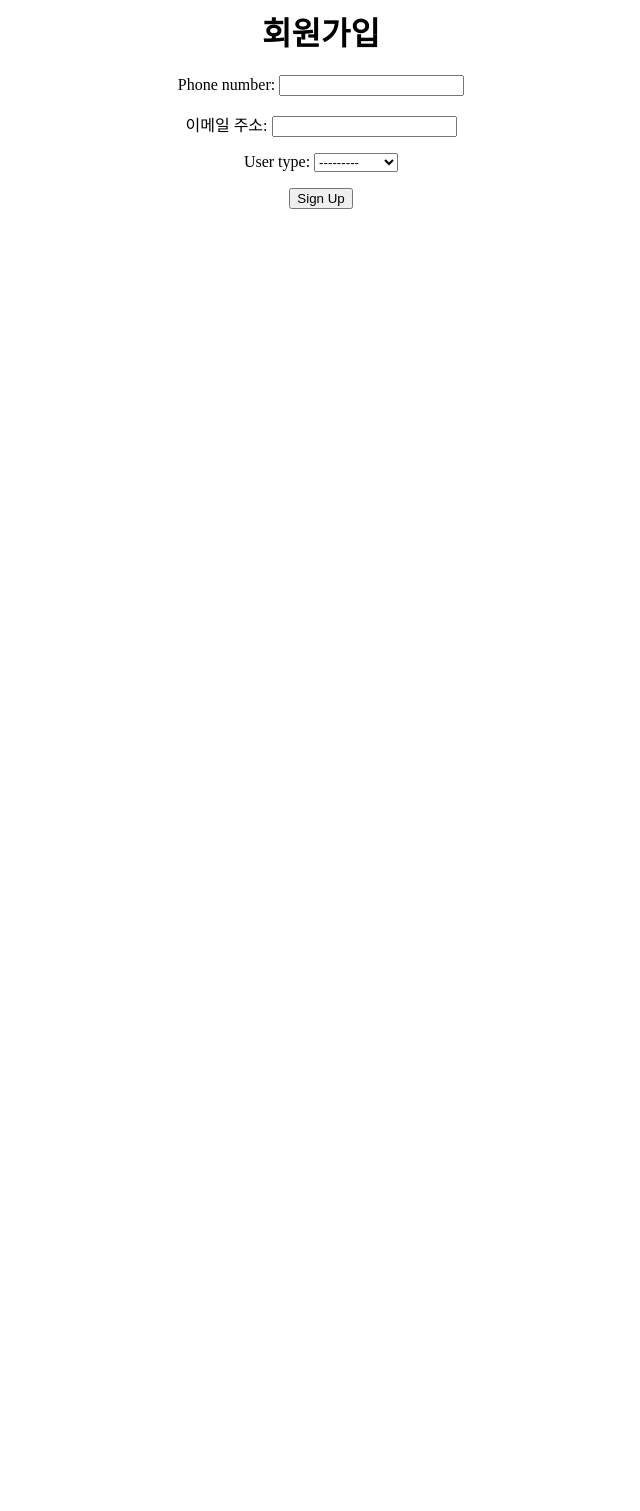
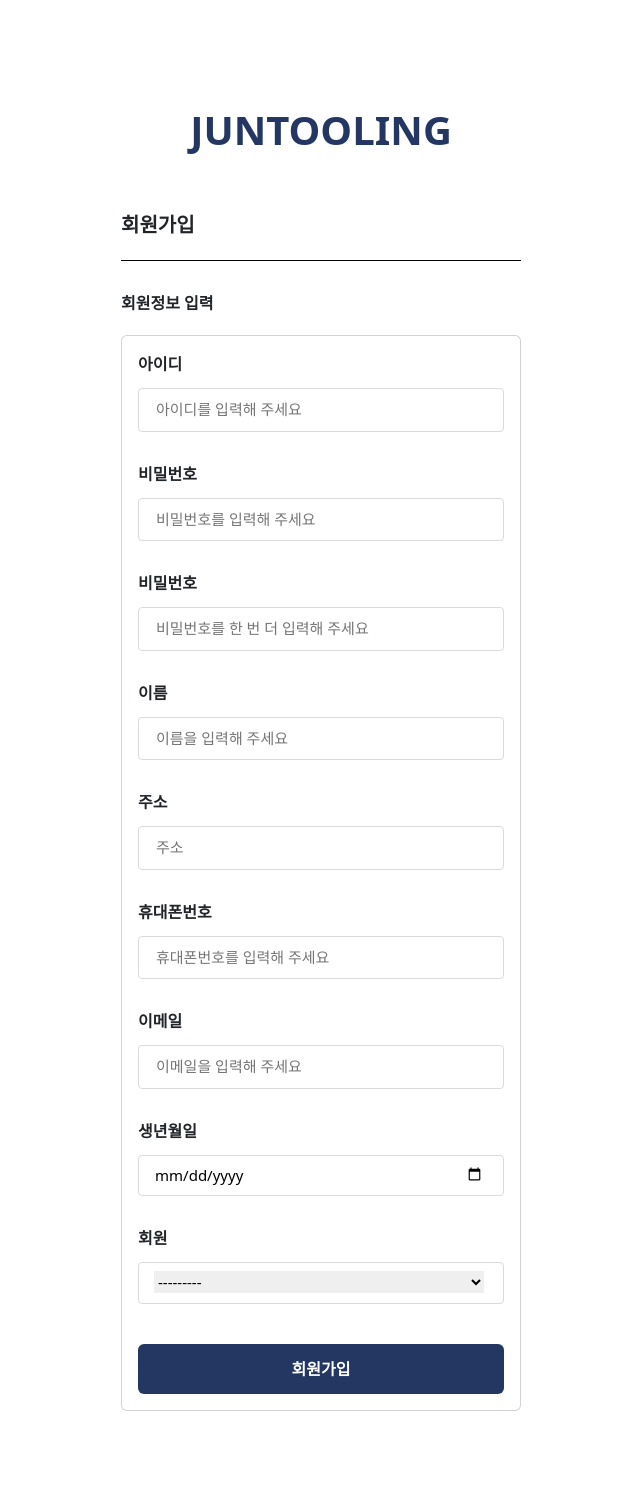
Before and after one commit to Joontooling/joontooling, a Django app: page /accounts/signup/ in a window 1280 px wide. Shown: the whole page, without its empty margins (319-959 px from the left). Before the commit the page ends 209 px from the top, so only its background shows below. Run offline with Django 3.2, Linux system fonts and the light colour scheme; some libraries are stand-ins or nearby versions.

Commit message:
design: 회원가입 레이아웃 (accounts/signup)

```diff
--- a/accounts/forms.py
+++ b/accounts/forms.py
@@ -1,8 +1,19 @@
 from django import forms
 from .models import User
+from django.contrib.auth.forms import UserCreationForm
 
-class UserForm(forms.ModelForm):
+class UserForm(UserCreationForm):
 
     class Meta:
         model = User
-        fields = ['phone_number', 'email', 'user_type']
+        fields = [
+            'username',
+            'password1',
+            'password2',
+            'first_name',
+            'address',
+            'phone_number',
+            'email',
+            'birth',
+            'user_type',
+        ]
--- a/accounts/templates/accounts/signup.html
+++ b/accounts/templates/accounts/signup.html
@@ -1,8 +1,102 @@
-<div class="wrapper" style="text-align: center;">
-  <h1>회원가입</h1>
-  <form method="POST">
-      {% csrf_token %}
-      {{ form.as_p }}
-      <input type="submit" class="btn btn-primary" value="Sign Up">
-  </form>
-</div>
+{% load django_bootstrap5 %}
+{% load static %}
+{% load widget_tweaks %}
+
+<!DOCTYPE html>
+<html lang="en">
+<head>
+  <meta charset="UTF-8">
+  <meta http-equiv="X-UA-Compatible" content="IE=edge">
+  <meta name="viewport" content="width=device-width, initial-scale=1.0">
+  <title>Document</title>
+  <link rel="stylesheet" href="{% static 'css/accounts.css' %}" />
+  <link href="https://cdn.jsdelivr.net/npm/bootstrap@5.3.0-alpha1/dist/css/bootstrap.min.css" rel="stylesheet" integrity="sha384-GLhlTQ8iRABdZLl6O3oVMWSktQOp6b7In1Zl3/Jr59b6EGGoI1aFkw7cmDA6j6gD" crossorigin="anonymous">
+</head>
+
+<body>
+  <div class="signup">
+    <header class="header_signup">
+      <div class="title_signup">
+        <a href="{% url 'products:index' %}" class="a_signup">JUNTOOLING</a>
+      </div>
+    </header>
+
+    <main class="container_signup">
+      <section class="contents_signup">
+        <div class="title2_wrap_signup">
+          <div class="title2_signup">회원가입</div>
+        </div>
+
+        <div class="title3_wrap_signup">
+          <div class="title3_signup">회원정보 입력</div>
+        </div>
+
+        <!-- 회원정보 입력 -->
+        <div>
+          <div class="card">
+            <div class="card-body">
+              <form action="{% url 'accounts:signup' %}" method="POST" enctype="multipart/form-data">
+                {% csrf_token %}
+
+                <label for="username">아이디</label>
+                <div class="signup-field">
+                  {% render_field form.username class="input_effect" placeholder="아이디를 입력해 주세요" type="text" id="username" %}
+                </div>
+
+                <label for="password">비밀번호</label>
+                <div class="signup-field">
+                  {% render_field form.password1 class="input_effect" placeholder="비밀번호를 입력해 주세요" type="password" id="password1" %}
+                </div>
+
+                <label for="password">비밀번호</label>
+                <div class="signup-field">
+                  {% render_field form.password2 class="input_effect" placeholder="비밀번호를 한 번 더 입력해 주세요" type="password" id="password2" %}
+                </div>
+
+                <label for="name">이름</label>
+                <div class="signup-field">
+                  {% render_field form.first_name class="input_effect" placeholder="이름을 입력해 주세요" type="text" id="first_name" %}
+                </div>
+
+                <label for="address">주소</label>
+                <div class="signup-field">
+                  {% render_field form.address class="input_effect" placeholder="주소" id="address" %}
+                </div>
+
+                <label for="phone_number">휴대폰번호</label>
+                <div class="signup-field">
+                  {% render_field form.phone_number class="input_effect" placeholder="휴대폰번호를 입력해 주세요" id="phone_number" %}
+                </div>
+
+                <label for="email">이메일</label>
+                <div class="signup-field">
+                  {% render_field form.email class="input_effect" placeholder="이메일을 입력해 주세요" type="email" id="email" %}
+                </div>
+
+                <label for="birth">생년월일</label>
+                <div class="signup-field">
+                  {% render_field form.birth class="input_effect" type="date" id='birth' %}
+                </div>
+
+                <label for="user_type">회원</label>
+                <div class="signup-field">
+                  {% render_field form.user_type class="input_effect" id='user_type' %}
+                </div>
+
+                <!-- 회원가입 버튼 -->
+                <div class="btn_wrap_signup">
+                  <button class="btn_signup">
+                    <span>회원가입</span>
+                  </button>
+                </div>
+
+              </form>
+            </div>
+          </div>
+        </div>
+      </section>
+    </main>
+
+  </div>
+</body>
+</html>
--- a/config/settings.py
+++ b/config/settings.py
@@ -35,10 +35,14 @@ ALLOWED_HOSTS = []
 # Application definition
 
 INSTALLED_APPS = [
+    # apps
     'community',
     'accounts',
     'products',
+    # modules
     "django_bootstrap5",
+    'widget_tweaks',
+    # django default
     'django.contrib.admin',
     'django.contrib.auth',
     'django.contrib.contenttypes',
--- a/requirements.txt
+++ b/requirements.txt
@@ -1,6 +1,7 @@
 asgiref==3.6.0
 Django==3.2.13
 django-bootstrap5==22.2
+django-widget-tweaks==1.4.12
 Pillow==9.4.0
 python-dotenv==0.21.1
 pytz==2022.7.1
--- /dev/null
+++ b/static/css/accounts.css
@@ -0,0 +1,97 @@
+/* 회원가입 (signup.html) */
+
+.signup {
+  display: flex;
+  flex-direction: column;
+  padding-top: 100px;
+}
+
+.title_signup {
+  text-align: center;
+}
+
+.a_signup {
+  color: #243763;
+  font-size: 40px;
+  text-decoration: none;
+  font-weight: 700;
+  width: 400px;
+}
+
+.container_signup {
+  display: flex;
+  justify-content: center;
+}
+
+.contents_signup {
+  margin: 0 auto;
+  padding: 50px 0 100px;
+  width: 400px;
+}
+
+.title2_wrap_signup {
+  border-bottom: 1px solid #000;
+  margin-bottom: 30px;
+  padding-bottom: 20px;
+}
+
+.title2_signup {
+  font-weight: 700;
+  font-size: 20px;
+}
+
+.title3_wrap_signup {
+  padding-bottom: 20px;
+}
+
+.title3_signup {
+  font-weight: 700;
+  font-size: 16px;
+}
+
+/* 전체 label */
+label {
+  font-size: 16px;
+  font-weight: 700;
+  margin-bottom: 12px;
+}
+
+/* 전체 입력란 */
+.signup-field {
+  padding: 8px 15px 9px;
+  width: 100%;
+  font-size: 15px;
+  border: 1px solid rgb(219, 219, 219);
+  border-radius: 4px;
+  margin-bottom: 30px;
+}
+
+/* input 글씨 */
+.input_effect {
+  width: 330px;
+  border: #fff;
+}
+
+/* input 클릭 시 생기는 테두리 없애기 */
+input:focus {
+  outline: none;
+}
+
+.btn_wrap_signup {
+  margin-top: 40px;
+}
+
+.btn_signup {
+  color: #fff;
+  background-color: #243763;
+  border: none;
+  border-radius: 6px;
+  font-size: 16px;
+  font-weight: 700;
+  height: 50px;
+  width: 100%;
+}
+
+.btn_signup:hover {
+  background-color: #5055b1;
+}
```
